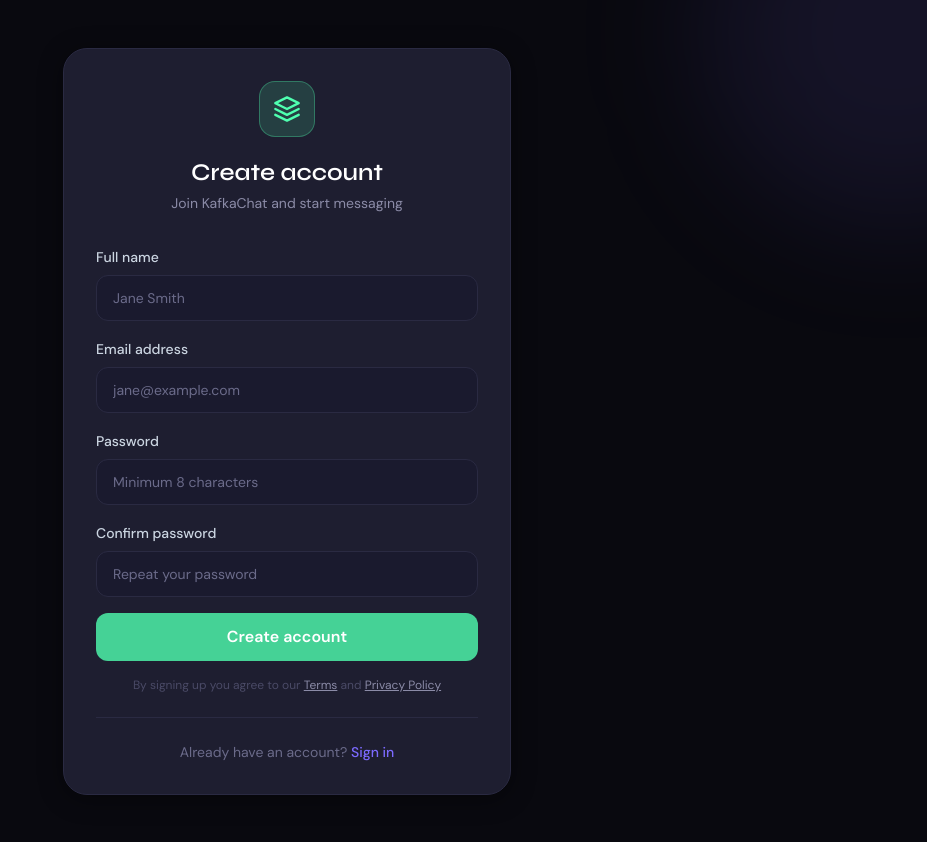
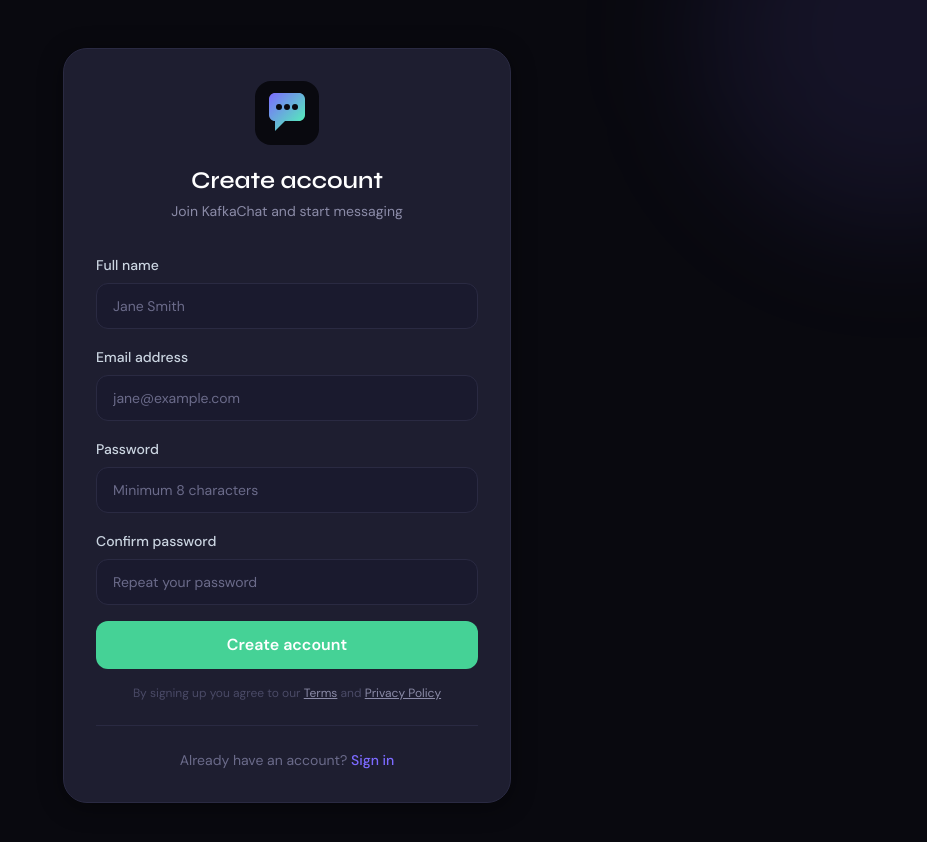
Before and after one commit to durga-001/chatflow, a React (Vite) app in the folder client/frontend/: page /signup in a window 1280 px wide. Shown: the top 842 px of the page, without its empty margins (353-1280 px from the left). Built offline with nearby package versions, Linux system fonts and the light colour scheme.

Commit message:
update logo

```diff
--- a/client/frontend/src/pages/Login.tsx
+++ b/client/frontend/src/pages/Login.tsx
@@ -46,22 +46,12 @@ export default function Login() {
           {/* Header */}
           <div className="text-center mb-8">
             {/* Logo */}
-            <div className="w-14 h-14 rounded-2xl bg-accent/20 border border-accent/30 flex items-center justify-center mx-auto mb-5 shadow-accent-glow">
-              <svg
-                width="28"
-                height="28"
-                viewBox="0 0 24 24"
-                fill="none"
-                className="text-accent"
-              >
-                <path
-                  d="M12 2L2 7l10 5 10-5-10-5zM2 17l10 5 10-5M2 12l10 5 10-5"
-                  stroke="currentColor"
-                  strokeWidth="2"
-                  strokeLinecap="round"
-                  strokeLinejoin="round"
-                />
-              </svg>
+            <div className="w-16 h-16 mx-auto mb-5">
+              <img
+                src="/favicon.svg"
+                alt="ChatFlow Logo"
+                className="w-full h-full"
+              />
             </div>
             <h1 className="font-display text-2xl font-800 text-white mb-1">
               Welcome back
--- a/client/frontend/src/pages/Signup.tsx
+++ b/client/frontend/src/pages/Signup.tsx
@@ -42,22 +42,12 @@ export default function Signup() {
         <div className="glass rounded-3xl p-8 shadow-card">
           {/* Header */}
           <div className="text-center mb-8">
-            <div className="w-14 h-14 rounded-2xl bg-jade/15 border border-jade/30 flex items-center justify-center mx-auto mb-5">
-              <svg
-                width="28"
-                height="28"
-                viewBox="0 0 24 24"
-                fill="none"
-                className="text-jade"
-              >
-                <path
-                  d="M12 2L2 7l10 5 10-5-10-5zM2 17l10 5 10-5M2 12l10 5 10-5"
-                  stroke="currentColor"
-                  strokeWidth="2"
-                  strokeLinecap="round"
-                  strokeLinejoin="round"
-                />
-              </svg>
+            <div className="w-16 h-16 mx-auto mb-5">
+              <img
+                src="/favicon.svg"
+                alt="ChatFlow Logo"
+                className="w-full h-full"
+              />
             </div>
             <h1 className="font-display text-2xl font-800 text-white mb-1">
               Create account
```
